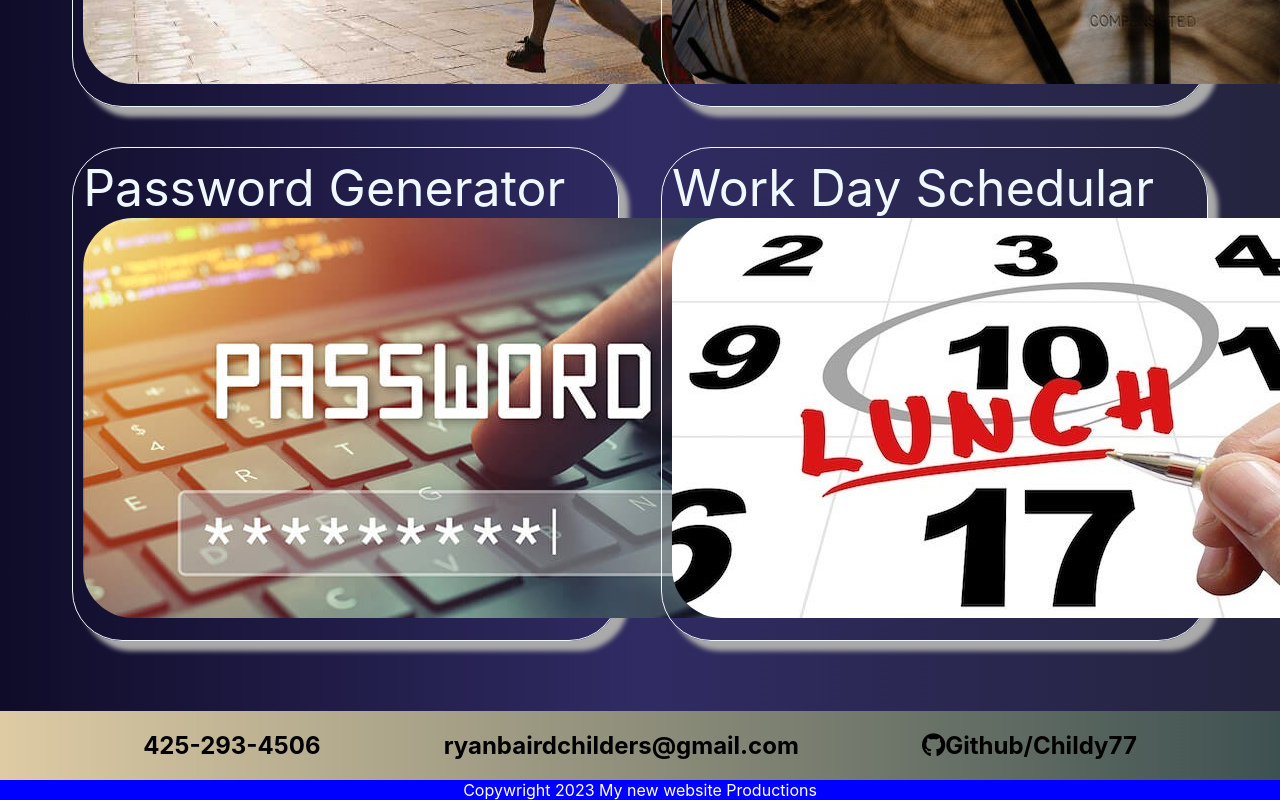
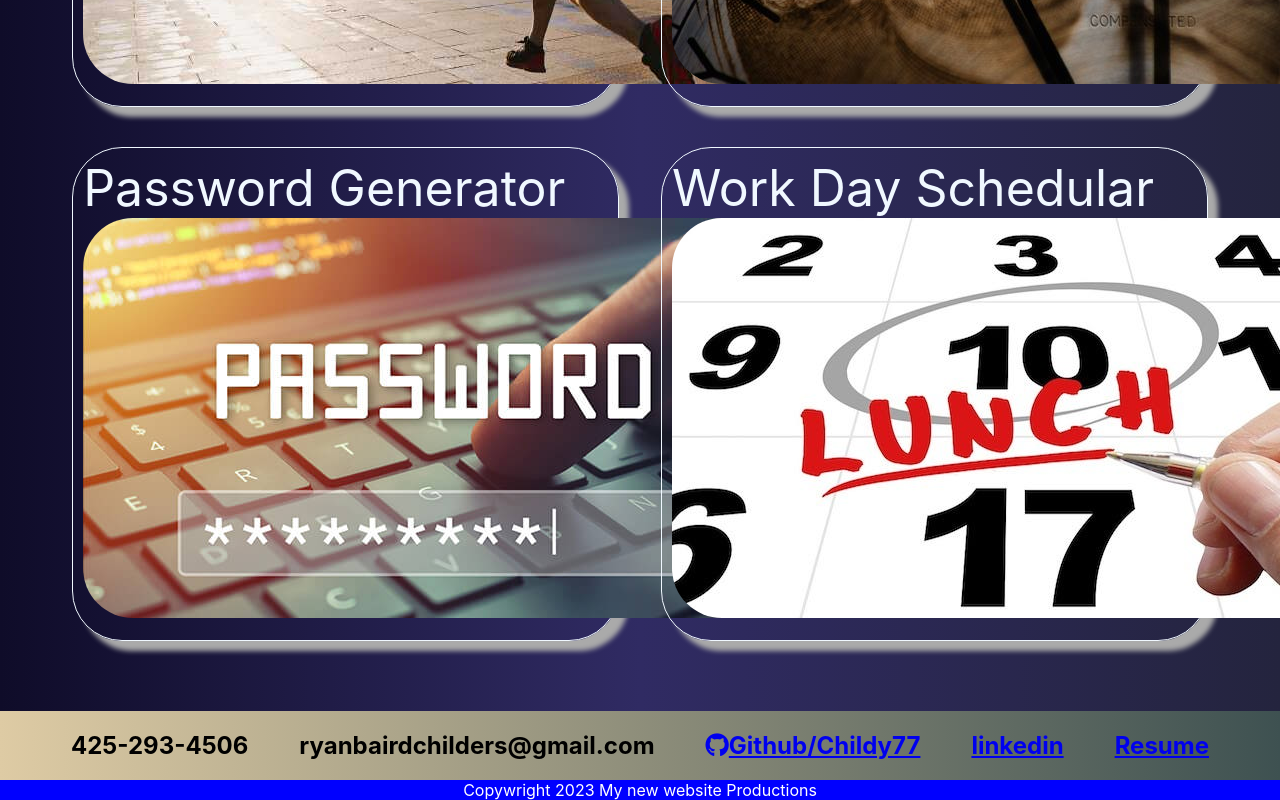
Before and after one commit to Childy77/Ryan-Childers-Website-Portfolio, a React (Create React App) app: page / in a window 1280 px wide. Shown: the part 952-1752 px from the top of the page. Built offline with nearby package versions, Linux system fonts and the light colour scheme.

Commit message:
added new links

```diff
--- a/src/components/footer.js
+++ b/src/components/footer.js
@@ -6,7 +6,16 @@ const Footer = () => {
         <section className="bottom-info" id="contact">
         <h2>425-293-4506</h2>
         <h2>ryanbairdchilders@gmail.com</h2>
-        <h2><i className="fa-brands fa-github"></i>Github/Childy77</h2>
+        <h2>
+            <a href="https://github.com/Childy77">
+            <i className="fa-brands fa-github"></i>Github/Childy77</a>
+            </h2>
+        <h2>
+        <a href="https://www.linkedin.com/in/ryan-childers-545853270/">linkedin</a>
+        </h2>
+        <h2>
+        <a href="https://docs.google.com/document/d/1_R8-1EVNYQDReYk4vAyLW7H1mvukf2OX9r5Wj8t56gI/edit">Resume</a>
+        </h2>
 
 
     </section>
```
